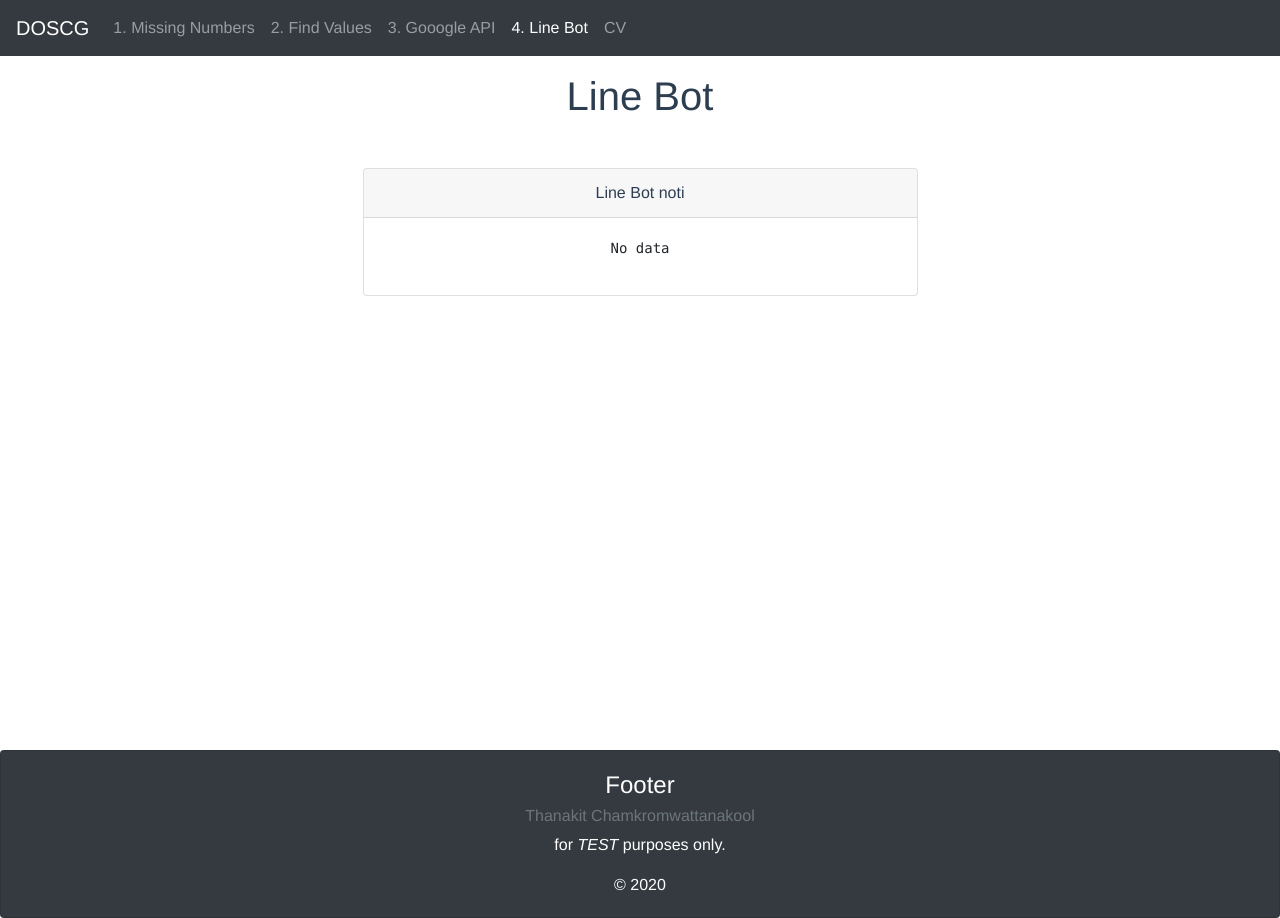
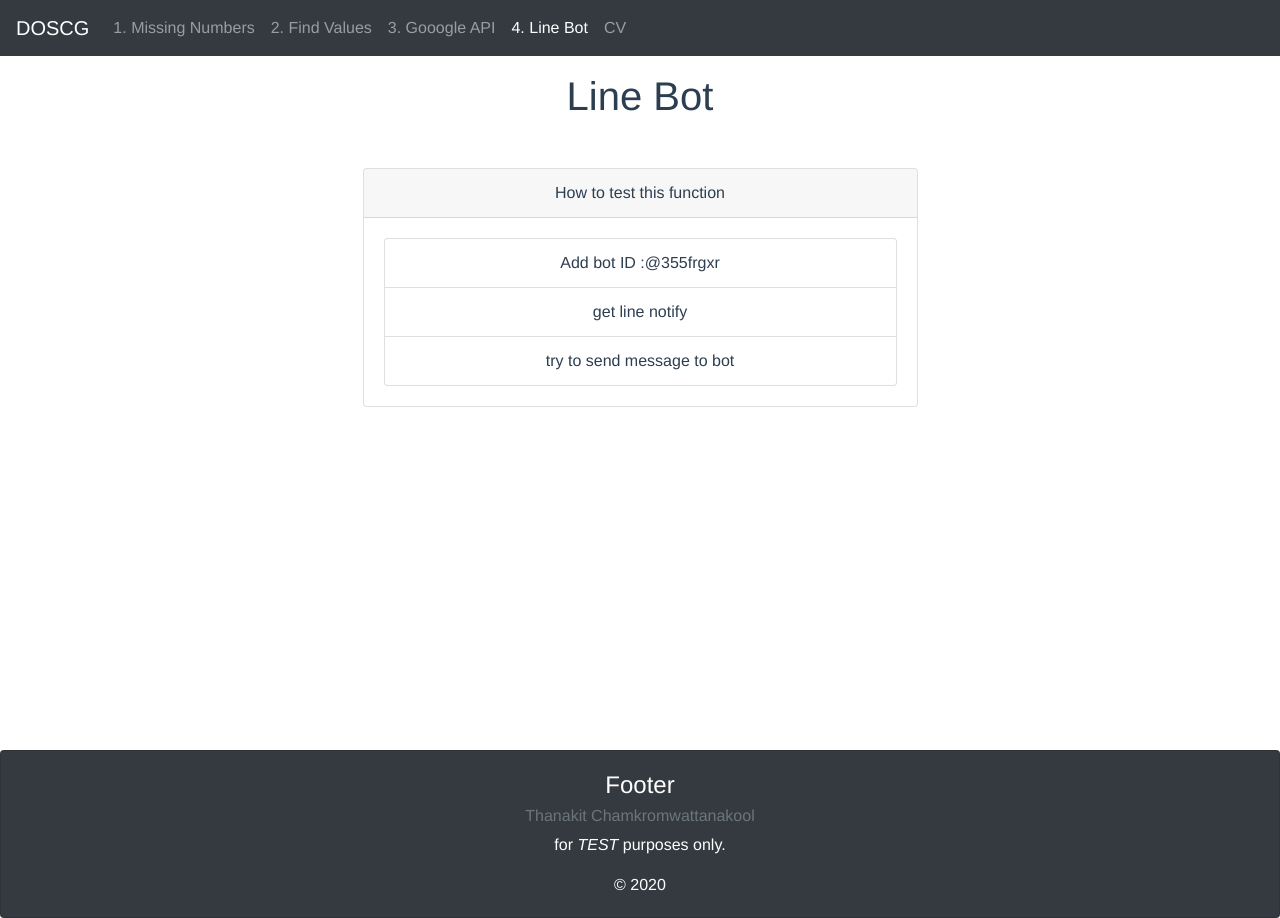
Before and after one commit to ThanakitKongKang/doscg, a Vue app: page /line-bot in a window 1280 px wide. Built offline with nearby package versions, Linux system fonts and the light colour scheme.

Commit message:
trying remove proc

```diff
--- a/src/components/LineBot.vue
+++ b/src/components/LineBot.vue
@@ -4,16 +4,18 @@
     <div>
       <b-card
         class="mt-5 w-50 mx-auto"
-        header="Line Bot noti"
+        header="How to test this function"
       >
         <b-list-group>
-          <b-list-group-item
-            v-show="isResult"
-            class="m-0"
-          >B = {{ results }}
+          <b-list-group-item class="m-0">
+            Add bot ID :@355frgxr
           </b-list-group-item>
-          <pre v-show="!isResult">No data</pre>
-
+          <b-list-group-item class="m-0">
+            get line notify
+          </b-list-group-item>
+          <b-list-group-item class="m-0">
+            try to send message to bot
+          </b-list-group-item>
         </b-list-group>
       </b-card>
     </div>
```
Also changed, not shown: 1 other file (tests, documents, lock files or other folders).
